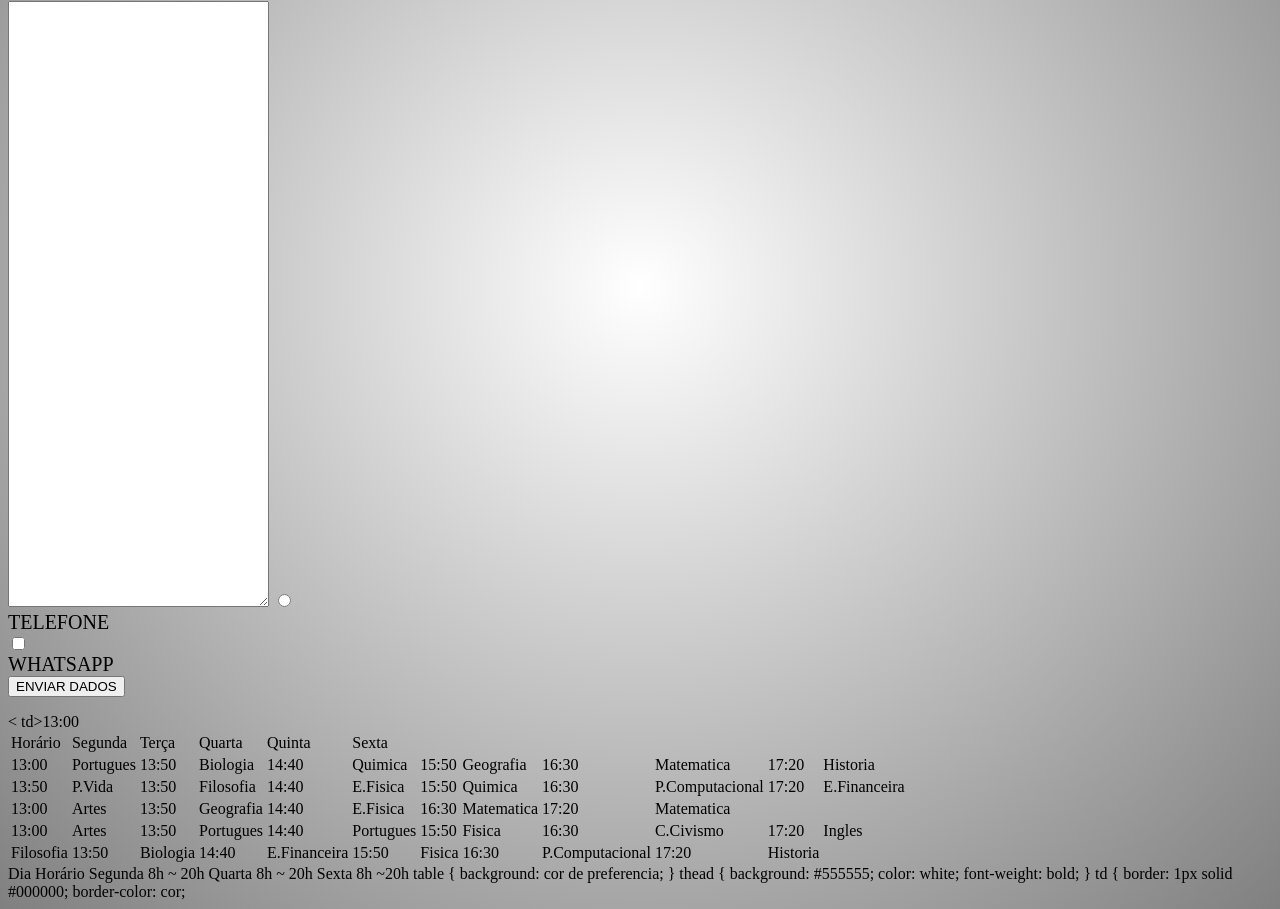
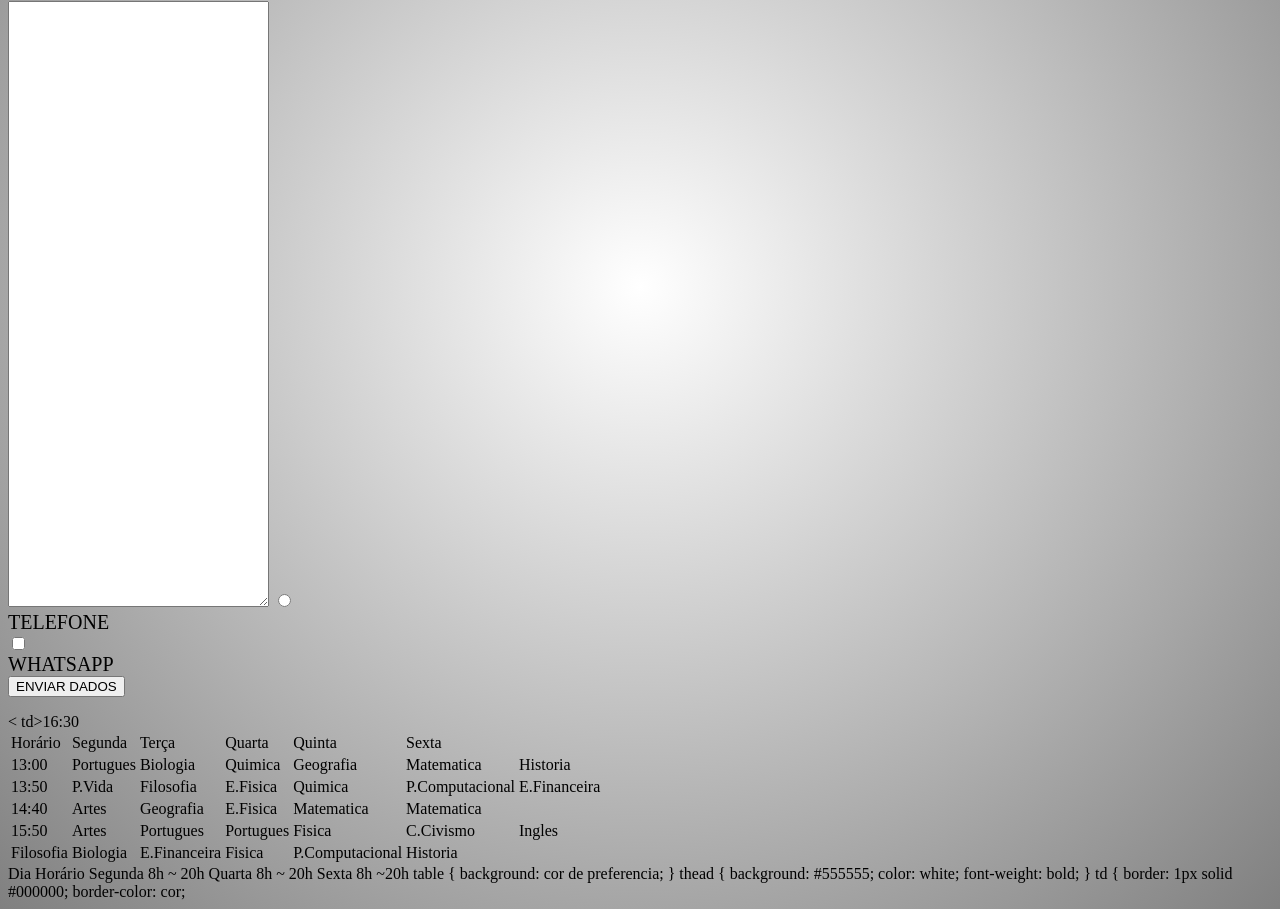
Before and after one commit to marielenasc/formulario, a plain HTML site: page index.html in a window 1280 px wide. Shown: the part 336-1245 px from the top of the page. Drawn offline with Linux system fonts and the light colour scheme.

Commit message:
Update index.html

```diff
--- a/index.html
+++ b/index.html
@@ -48,8 +48,8 @@
 
     <table>
 
+    <head>
 
-         <tr>
 
         <td>Horário</td>
         <td>Segunda</td>
@@ -63,118 +63,57 @@
         <tr>
             <td>13:00</td>
             <td>Portugues</td>
-
-
-            <td>13:50</td>
             <td>Biologia</td>
-
-            <td>14:40</td>
             <td>Quimica</td>
-
-            <td>15:50</td>
             <td>Geografia</td>
-
-            <td>16:30</td>
             <td>Matematica</td>
-
-
-            <td>17:20</td>
             <td>Historia</td>
-
-
 
              </tr>
 
         <tr>
             <td>13:50</td>
             <td>P.Vida</td>
-
-            <td>13:50</td>
             <td>Filosofia</td>
-
-            <td>14:40</td>
             <td>E.Fisica</td>
-
-            <td>15:50</td>
             <td>Quimica</td>
-
-            <td>16:30</td>
             <td>P.Computacional</td>
-
-
-            <td>17:20</td>
             <td>E.Financeira</td>
 
         </tr>
 
              <tr>
 
-            <td>13:00</td>
+            <td>14:40</td>
             <td>Artes</td>
-
-            <td>13:50</td>
             <td>Geografia</td>
-
-            <td>14:40</td>
             <td>E.Fisica</td>
-
-            <td>16:30</td>
             <td>Matematica</td>
-
-            <td>17:20</td>
             <td>Matematica</td>
-
 
              </tr>
 
              <tr>
 
-             <td>13:00</td>
+             <td>15:50</td>
              <td>Artes</td>
-
-             <td>13:50</td>
              <td>Portugues</td>
-
-
-
-             <td>14:40</td>
              <td>Portugues</td>
-
-             <td>15:50</td>
              <td>Fisica</td>
-
-
-             <td>16:30</td>
              <td>C.Civismo</td>
-
-             <td>17:20</td>
              <td>Ingles</td>
-
 
              </tr>
 
                <tr>
 
-             < td>13:00</td>
+             < td>16:30</td>
              <td>Filosofia</td>
-
-             <td>13:50</td>
              <td>Biologia</td>
-
-             <td>14:40</td>
              <td>E.Financeira</td>
-
-
-             <td>15:50</td>
              <td>Fisica</td>
-
-             <td>16:30</td>
              <td>P.Computacional</td>
-
-             <td>17:20</t>
              <td>Historia</td>
-
-
 
              </tr>
 
```
